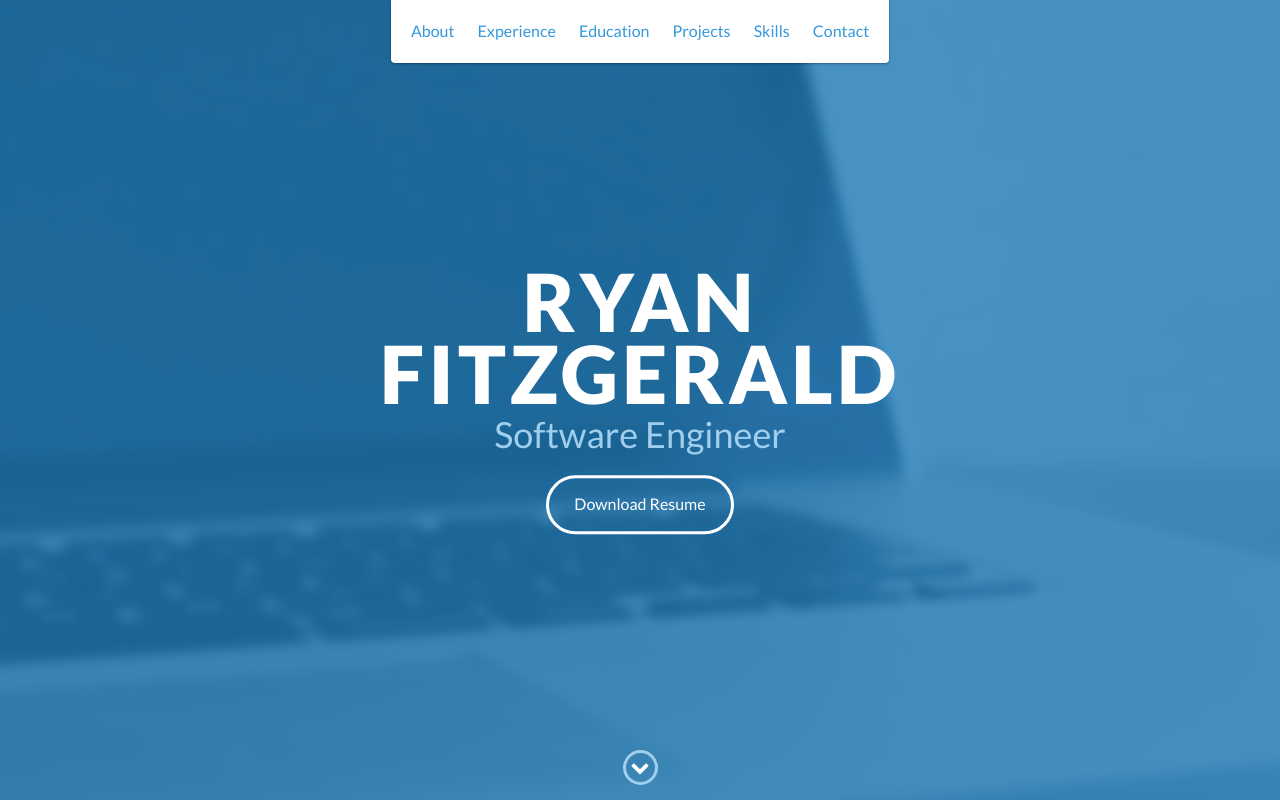
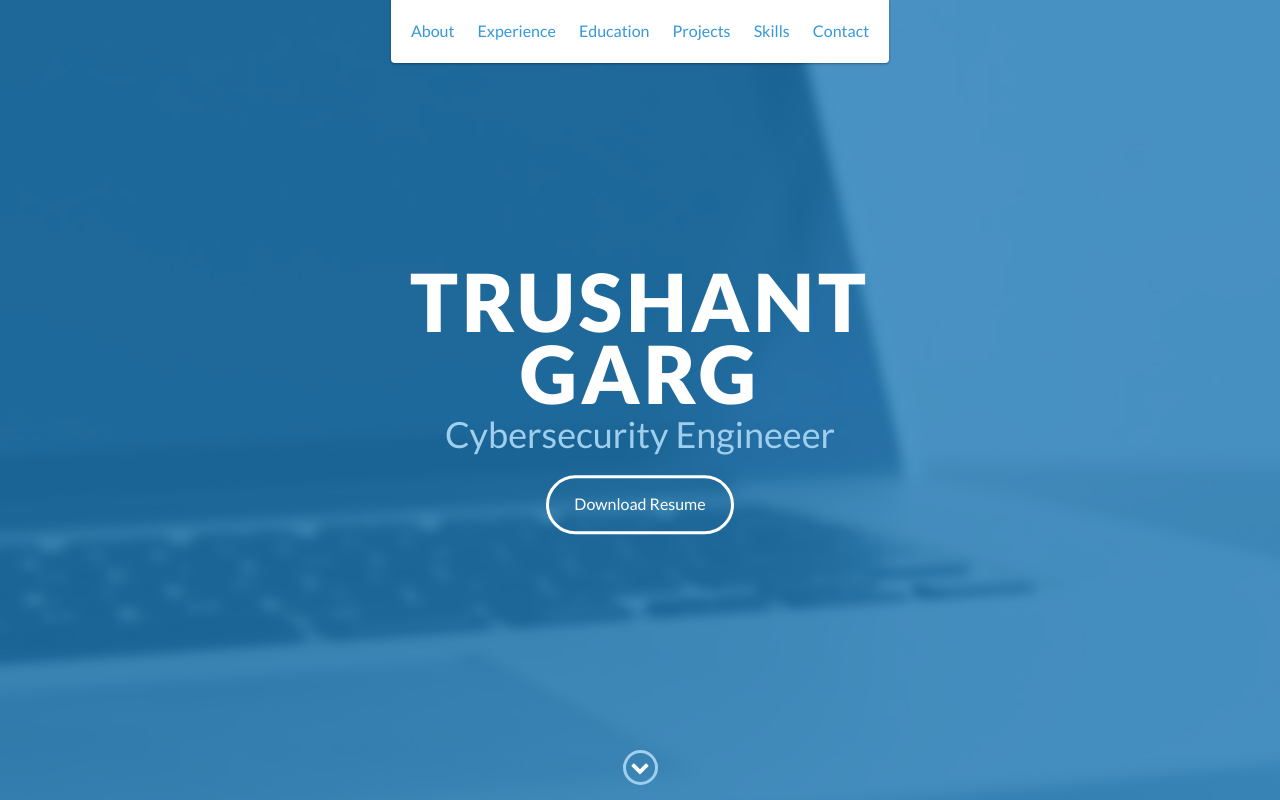
Before and after one commit to Trushhackyou/trushantportflio.github.io, a website: page index.html in a window 1280 px wide. Shown: the top 800 px of the page. Drawn offline with nearby package versions, Linux system fonts and the light colour scheme.

Commit message:
Update index.html

```diff
--- a/index.html
+++ b/index.html
@@ -5,7 +5,7 @@
     <meta charset="utf-8">
     <meta http-equiv="X-UA-Compatible" content="IE=edge">
     <meta name="viewport" content="width=device-width, initial-scale=1">
-    <title>My Portfolio</title>
+    <title>Trushant Garg Portfolio</title>
 	<link rel="shortcut icon" href="favicon.ico" type="image/x-icon">
 	<link rel="icon" href="favicon.ico" type="image/x-icon">
     <link href="https://fonts.googleapis.com/css?family=Lato:300,400,700,900" rel="stylesheet">
@@ -48,8 +48,8 @@
 
     <div id="lead">
         <div id="lead-content">
-            <h1>Ryan Fitzgerald</h1>
-            <h2>Software Engineer</h2>
+            <h1>Trushant Garg</h1>
+            <h2>Cybersecurity Engineeer</h2>
             <a href="#" class="btn-rounded-white">Download Resume</a>
         </div>
         <!-- End #lead-content -->
```
